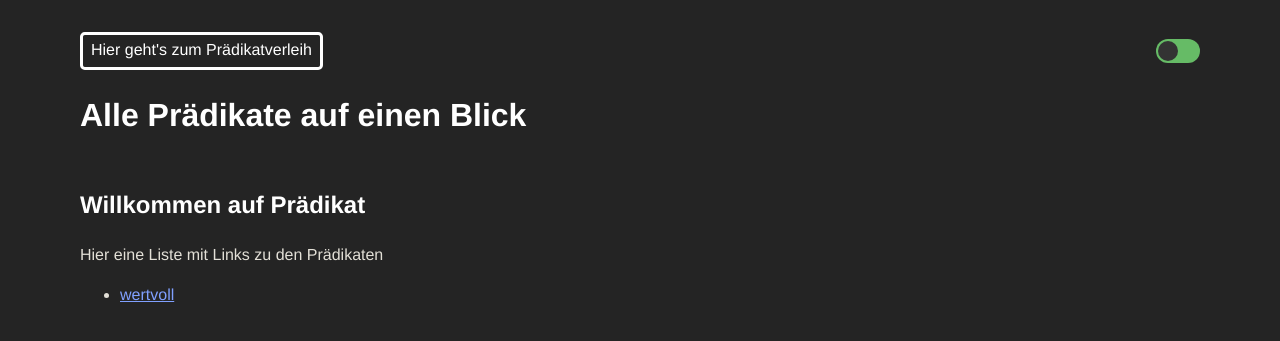
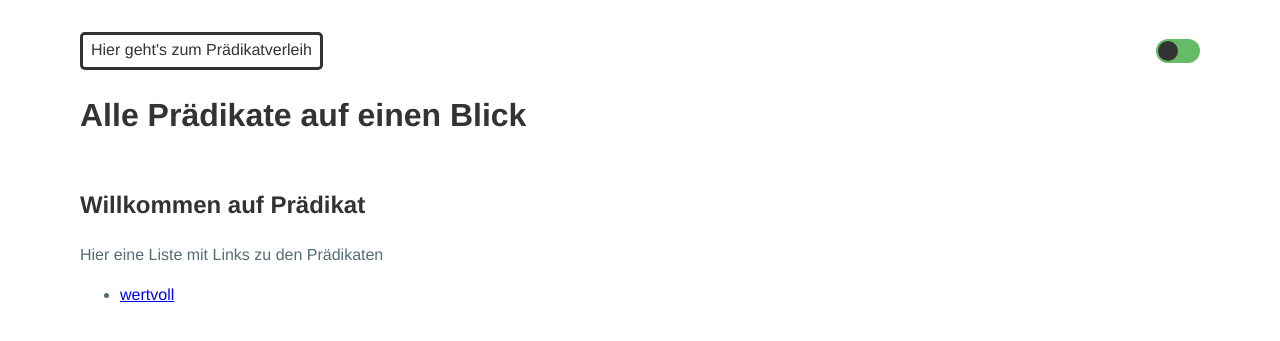
Before and after one commit to Lodifice/praedikat, a Jekyll site: the page built from index.md, in a window 1280 px wide. Shown: the top 341 px of the page. Built offline with Jekyll 4.4.1, drawn with Linux system fonts in a browser that asks for light colours; our own code applies the rules of GitHub Pages for plain Markdown files.

Commit message:
Add separate scss for dark and light themes
Additional preference media queries

```diff
--- /dev/null
+++ b/_scss/dark.scss
@@ -0,0 +1,22 @@
+@mixin dark-scheme {
+  --font-color: #e3e0d7;
+  --bg-color: #242424;
+  --heading-color: #fff;
+  --link-color: #80a0ff;
+  --link-color-visited: #d787ff;
+  --gabel-color: #ffffff;
+
+}
+
+@media (prefers-color-scheme: dark) {
+	:root {
+		@include dark-scheme;
+
+	}
+
+}
+
+[data-theme="dark"]:root {
+	@include dark-scheme;
+
+}
--- a/_scss/general.scss
+++ b/_scss/general.scss
@@ -1,23 +1,3 @@
-:root {
-  --font-color: #e3e0d7;
-  --bg-color: #242424;
-  --heading-color: #fff;
-  --link-color: #80a0ff;
-  --link-color-visited: #d787ff;
-  --gabel-color: #ffffff;
-
-}
-
-[data-theme="light"] {
-  --font-color: #566b78;
-  --bg-color: #fff;
-  --heading-color: #333;
-  --link-color: #00e;
-  --link-color-visited: #551A8B;
-  --gabel-color: #333;
-
-}
-
 html, body {
   font-family: "Helvetica", "Arial", sans-serif;
 };
--- /dev/null
+++ b/_scss/light.scss
@@ -0,0 +1,22 @@
+@mixin light-scheme {
+  --font-color: #566b78;
+  --bg-color: #fff;
+  --heading-color: #333;
+  --link-color: #00e;
+  --link-color-visited: #551A8B;
+  --gabel-color: #333;
+
+}
+
+@media (prefers-color-scheme: light) {
+	:root {
+		@include light-scheme;
+
+	}
+
+}
+
+[data-theme="light"]:root {
+	@include light-scheme;
+
+}
--- a/css/style.scss
+++ b/css/style.scss
@@ -6,6 +6,8 @@
 
 $baseurl: "{{ site.baseurl }}";
 
+@import 'light';
+@import 'dark';
 @import 'general';
 @import 'switcher';
 @import 'responsive';
```
